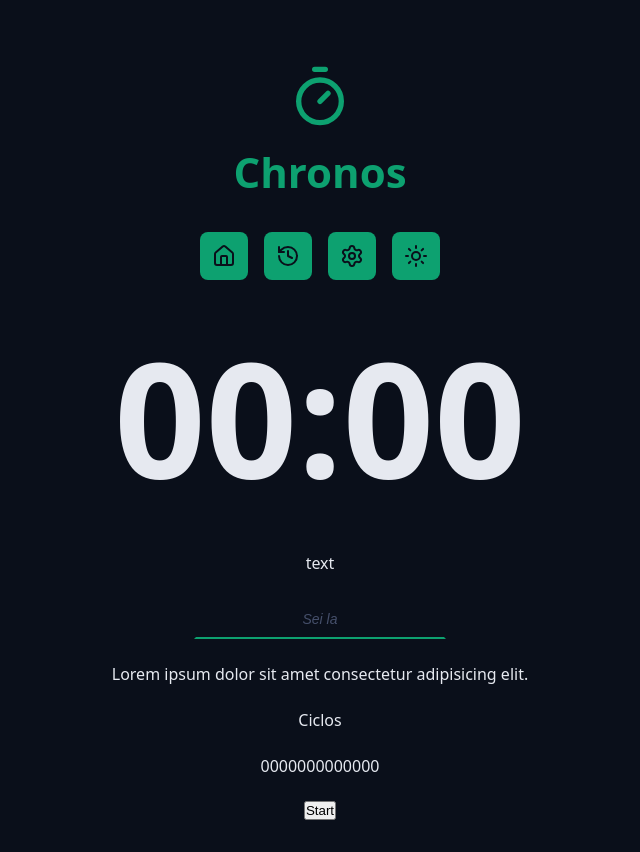
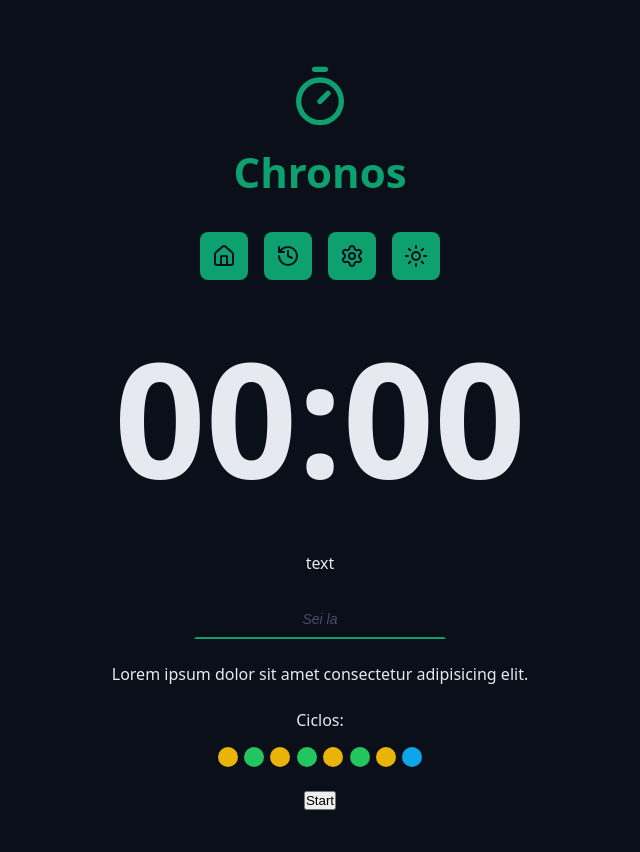
Before and after one commit to RenatoTakaoka/pomodoro, a React (Vite) app: page / in a window 1280 px wide. Shown: the whole page, without its empty margins (320-960 px from the left). Built offline with nearby package versions, Linux system fonts and the light colour scheme.

Commit message:
Adicionado Cycles

```diff
--- a/src/App.tsx
+++ b/src/App.tsx
@@ -6,6 +6,7 @@ import { Logo } from "./components/Logo";
 import { Menu } from "./components/Menu";
 import { CountDown } from "./components/CountDown";
 import { Input } from "./components/Input";
+import { Cycles } from "./components/Cycles";
 
 export function App() {
   return (
@@ -28,8 +29,7 @@ export function App() {
             <p>Lorem ipsum dolor sit amet consectetur adipisicing elit.</p>
           </div>
           <div className="formRow">
-            <p>Ciclos</p>
-            0000000000000
+            <Cycles />
           </div>
           <div className="formRow">
             <button type="submit">Start</button>
--- /dev/null
+++ b/src/components/Cycles/index.tsx
@@ -0,0 +1,20 @@
+
+import styles from "./styles.module.css";
+
+export function Cycles() {
+  return (
+    <div className={styles.cycles}>
+      <span>Ciclos:</span>
+      <div className={styles.cycleDots}>
+        <span className={`${styles.cycleDot} ${styles.workTime}`}></span>
+        <span className={`${styles.cycleDot} ${styles.shortBreakTime}`}></span>
+        <span className={`${styles.cycleDot} ${styles.workTime}`}></span>
+        <span className={`${styles.cycleDot} ${styles.shortBreakTime}`}></span>
+        <span className={`${styles.cycleDot} ${styles.workTime}`}></span>
+        <span className={`${styles.cycleDot} ${styles.shortBreakTime}`}></span>
+        <span className={`${styles.cycleDot} ${styles.workTime}`}></span>
+        <span className={`${styles.cycleDot} ${styles.longBreakTime}`}></span>
+      </div>
+    </div>
+  );
+}
--- /dev/null
+++ b/src/components/Cycles/styles.module.css
@@ -0,0 +1,32 @@
+.cycles {
+  display: flex;
+  flex-direction: column;
+  gap: 1.6rem;
+  align-items: center;
+  justify-content: center;
+}
+
+.cycleDots {
+  display: flex;
+  gap: 0.4em;
+}
+
+.cycleDot{
+  display: block;
+  width: 2rem;
+  height: 2rem;
+  background-color: var(--primary);
+  border-radius: 50%;
+}
+
+.workTime {
+  background: var(--warning);
+}
+
+.shortBreakTime {
+  background: var(--success);
+}
+
+.longBreakTime {
+  background: var(--info);
+}
```
